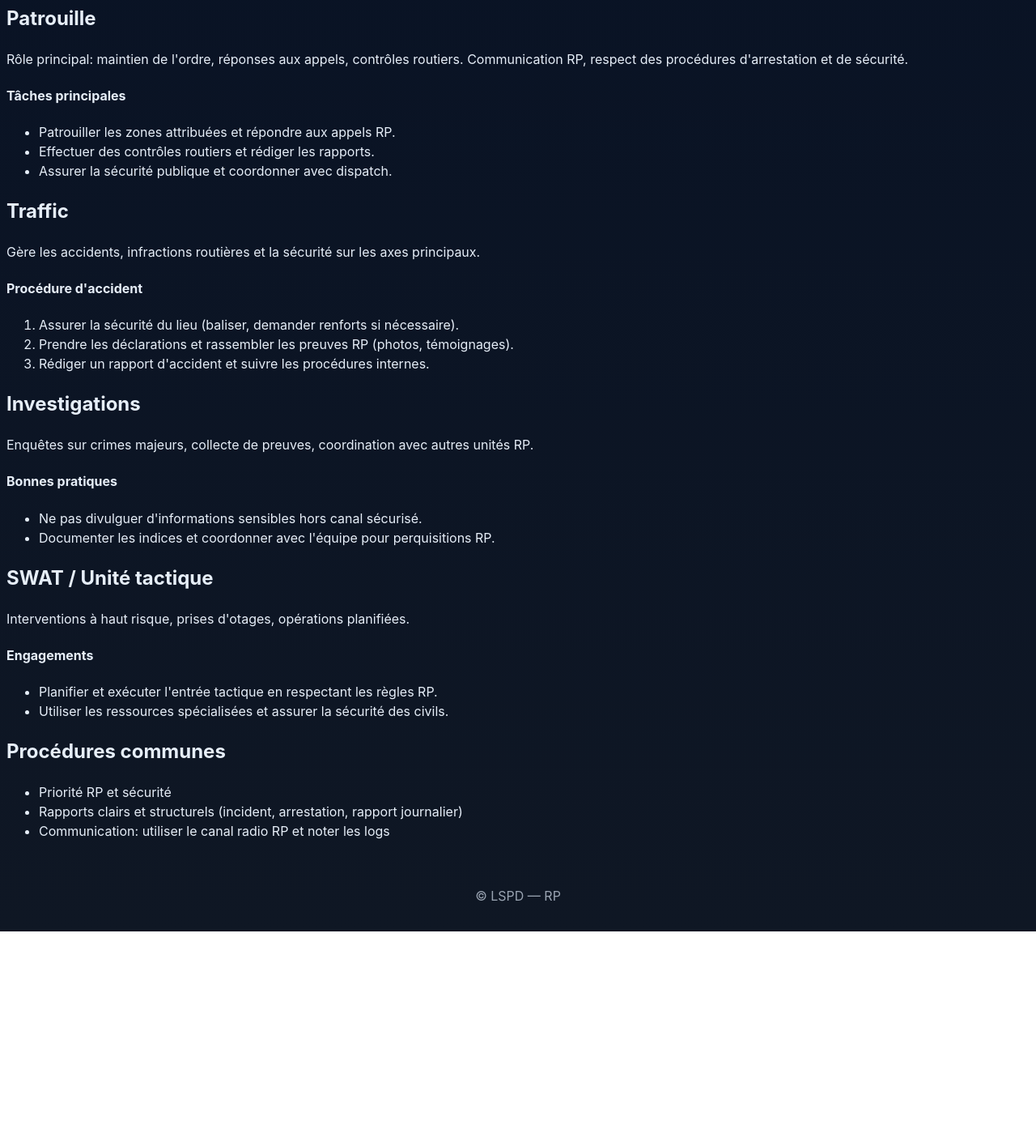
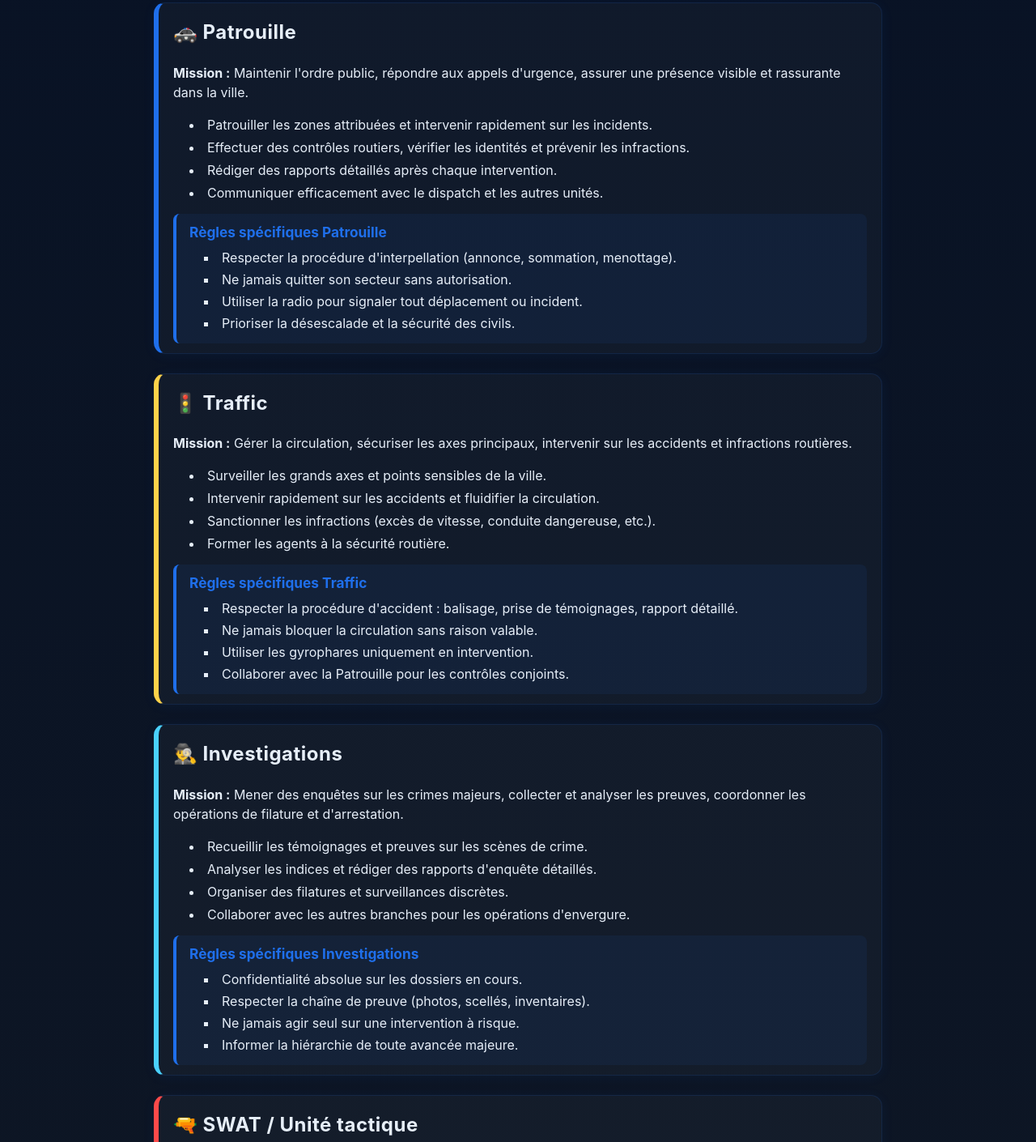
Before and after one commit to AM11s/LSPD, a plain HTML site: page manuel.html in a window 1280 px wide. Shown: the part 334-1744 px from the top of the page at 81% size. Before the commit the page ends 1484 px from the top, so only its background shows below. Drawn offline with Linux system fonts and the light colour scheme.

Commit message:
Manuel enrichi : visuel et règles détaillées pour chaque branche

```diff
--- a/css/styles.css
+++ b/css/styles.css
@@ -1,3 +1,18 @@
+/* Styles pour manuel.html (branches) */
+.branch-card{background:var(--glass);border:1.5px solid #1f6feb22;padding:18px 18px 12px 18px;margin:24px auto 24px auto;border-radius:14px;box-shadow:0 2px 16px #1f6feb11;max-width:900px;transition:box-shadow 0.2s,transform 0.2s}
+.branch-card:hover{box-shadow:0 6px 32px #1f6feb33;transform:scale(1.02)}
+.branch-card h2{margin-top:0;font-size:1.5rem;letter-spacing:0.5px}
+.branch-tasks{margin:10px 0 10px 0;padding-left:20px;color:var(--text)}
+.branch-tasks li{margin-bottom:4px;list-style:disc inside}
+.branch-rules{background:rgba(31,111,235,0.07);border-left:4px solid var(--accent);padding:10px 16px;margin:14px 0 0 0;border-radius:8px}
+.branch-rules h4{margin:0 0 6px 0;color:var(--accent);font-size:1.08rem}
+.branch-rules ul{margin:0;padding-left:18px}
+.branch-rules li{margin-bottom:3px;list-style:square inside}
+.patrol{border-left:6px solid #1f6feb}
+.traffic{border-left:6px solid #ffd24a}
+.investigations{border-left:6px solid #4ad1ff}
+.swat{border-left:6px solid #ff4a4a}
+.common{border-left:6px solid #9aa4b2}
 :root{--bg:#0f1724;--card:#071428;--accent:#1f6feb;--muted:#9aa4b2;--text:#e6eef8;--glass:rgba(255,255,255,0.03)}
 *{box-sizing:border-box}
 body{font-family:Inter,Arial,Helvetica,sans-serif;margin:0;background:linear-gradient(180deg,#081225 0%, var(--bg) 100%);color:var(--text);line-height:1.5}
--- a/manuel.html
+++ b/manuel.html
@@ -7,13 +7,20 @@
   <link rel="stylesheet" href="css/styles.css">
 </head>
 <body>
-  <header>
+  <header class="site-header">
+    <div class="header-inner">
+      <a class="brand" href="index.html">
+        <img src="assets/logo.svg" alt="LSPD logo" class="logo">
+        <div>
           <h1>Manuel des branches — LSPD</h1>
-    <nav>
-      <a href="index.html">Accueil</a> |
-      <a href="regles.html">Règles</a> |
+        </div>
+      </a>
+      <nav class="main-nav">
+        <a href="index.html">Accueil</a>
+        <a href="regles.html">Règles</a>
         <a href="recrutement.html">Recrutement</a>
       </nav>
+    </div>
   </header>
   <main>
     <section class="toc">
@@ -27,59 +34,99 @@
       </ul>
     </section>
 
-    <section id="patrol">
-      <h2>Patrouille</h2>
-      <p>Rôle principal: maintien de l'ordre, réponses aux appels, contrôles routiers. Communication RP, respect des procédures d'arrestation et de sécurité.</p>
-      <h4>Tâches principales</h4>
+    <section id="patrol" class="branch-card patrol">
+      <h2>🚓 Patrouille</h2>
+      <p><strong>Mission :</strong> Maintenir l'ordre public, répondre aux appels d'urgence, assurer une présence visible et rassurante dans la ville.</p>
+      <ul class="branch-tasks">
+        <li>Patrouiller les zones attribuées et intervenir rapidement sur les incidents.</li>
+        <li>Effectuer des contrôles routiers, vérifier les identités et prévenir les infractions.</li>
+        <li>Rédiger des rapports détaillés après chaque intervention.</li>
+        <li>Communiquer efficacement avec le dispatch et les autres unités.</li>
+      </ul>
+      <div class="branch-rules">
+        <h4>Règles spécifiques Patrouille</h4>
         <ul>
-        <li>Patrouiller les zones attribuées et répondre aux appels RP.</li>
-        <li>Effectuer des contrôles routiers et rédiger les rapports.</li>
-        <li>Assurer la sécurité publique et coordonner avec dispatch.</li>
+          <li>Respecter la procédure d'interpellation (annonce, sommation, menottage).</li>
+          <li>Ne jamais quitter son secteur sans autorisation.</li>
+          <li>Utiliser la radio pour signaler tout déplacement ou incident.</li>
+          <li>Prioriser la désescalade et la sécurité des civils.</li>
         </ul>
+      </div>
     </section>
 
-    <section id="traffic">
-      <h2>Traffic</h2>
-      <p>Gère les accidents, infractions routières et la sécurité sur les axes principaux.</p>
-      <h4>Procédure d'accident</h4>
-      <ol>
-        <li>Assurer la sécurité du lieu (baliser, demander renforts si nécessaire).</li>
-        <li>Prendre les déclarations et rassembler les preuves RP (photos, témoignages).</li>
-        <li>Rédiger un rapport d'accident et suivre les procédures internes.</li>
-      </ol>
+    <section id="traffic" class="branch-card traffic">
+      <h2>🚦 Traffic</h2>
+      <p><strong>Mission :</strong> Gérer la circulation, sécuriser les axes principaux, intervenir sur les accidents et infractions routières.</p>
+      <ul class="branch-tasks">
+        <li>Surveiller les grands axes et points sensibles de la ville.</li>
+        <li>Intervenir rapidement sur les accidents et fluidifier la circulation.</li>
+        <li>Sanctionner les infractions (excès de vitesse, conduite dangereuse, etc.).</li>
+        <li>Former les agents à la sécurité routière.</li>
+      </ul>
+      <div class="branch-rules">
+        <h4>Règles spécifiques Traffic</h4>
+        <ul>
+          <li>Respecter la procédure d'accident : balisage, prise de témoignages, rapport détaillé.</li>
+          <li>Ne jamais bloquer la circulation sans raison valable.</li>
+          <li>Utiliser les gyrophares uniquement en intervention.</li>
+          <li>Collaborer avec la Patrouille pour les contrôles conjoints.</li>
+        </ul>
+      </div>
     </section>
 
-    <section id="investigations">
-      <h2>Investigations</h2>
-      <p>Enquêtes sur crimes majeurs, collecte de preuves, coordination avec autres unités RP.</p>
-      <h4>Bonnes pratiques</h4>
+    <section id="investigations" class="branch-card investigations">
+      <h2>🕵️‍♂️ Investigations</h2>
+      <p><strong>Mission :</strong> Mener des enquêtes sur les crimes majeurs, collecter et analyser les preuves, coordonner les opérations de filature et d'arrestation.</p>
+      <ul class="branch-tasks">
+        <li>Recueillir les témoignages et preuves sur les scènes de crime.</li>
+        <li>Analyser les indices et rédiger des rapports d'enquête détaillés.</li>
+        <li>Organiser des filatures et surveillances discrètes.</li>
+        <li>Collaborer avec les autres branches pour les opérations d'envergure.</li>
+      </ul>
+      <div class="branch-rules">
+        <h4>Règles spécifiques Investigations</h4>
         <ul>
-        <li>Ne pas divulguer d'informations sensibles hors canal sécurisé.</li>
-        <li>Documenter les indices et coordonner avec l'équipe pour perquisitions RP.</li>
+          <li>Confidentialité absolue sur les dossiers en cours.</li>
+          <li>Respecter la chaîne de preuve (photos, scellés, inventaires).</li>
+          <li>Ne jamais agir seul sur une intervention à risque.</li>
+          <li>Informer la hiérarchie de toute avancée majeure.</li>
         </ul>
+      </div>
     </section>
 
-    <section id="squad">
-      <h2>SWAT / Unité tactique</h2>
-      <p>Interventions à haut risque, prises d'otages, opérations planifiées.</p>
-      <h4>Engagements</h4>
+    <section id="squad" class="branch-card swat">
+      <h2>🔫 SWAT / Unité tactique</h2>
+      <p><strong>Mission :</strong> Intervenir sur les situations à haut risque : prises d'otages, forcenés, opérations planifiées et arrestations dangereuses.</p>
+      <ul class="branch-tasks">
+        <li>Planifier chaque intervention avec briefing obligatoire.</li>
+        <li>Utiliser l'équipement spécialisé (boucliers, armes non létales, etc.).</li>
+        <li>Assurer la sécurité des civils et des collègues avant tout.</li>
+        <li>Coordonner avec les autres branches pour le soutien logistique.</li>
+      </ul>
+      <div class="branch-rules">
+        <h4>Règles spécifiques SWAT</h4>
         <ul>
-        <li>Planifier et exécuter l'entrée tactique en respectant les règles RP.</li>
-        <li>Utiliser les ressources spécialisées et assurer la sécurité des civils.</li>
+          <li>Respecter la chaîne de commandement lors des opérations.</li>
+          <li>Ne jamais engager sans ordre du chef d'équipe.</li>
+          <li>Utiliser la force de manière proportionnée et justifiée.</li>
+          <li>Débriefer chaque intervention pour améliorer les procédures.</li>
         </ul>
+      </div>
     </section>
 
-    <section id="procedures">
-      <h2>Procédures communes</h2>
-      <ul>
-        <li>Priorité RP et sécurité</li>
-        <li>Rapports clairs et structurels (incident, arrestation, rapport journalier)</li>
-        <li>Communication: utiliser le canal radio RP et noter les logs</li>
+    <section id="procedures" class="branch-card common">
+      <h2>📋 Procédures communes</h2>
+      <ul class="branch-tasks">
+        <li>Priorité à la sécurité et à l'immersion RP.</li>
+        <li>Rapports clairs et structurés (incident, arrestation, rapport journalier).</li>
+        <li>Communication : utiliser le canal radio RP et noter les logs importants.</li>
+        <li>Respect de la hiérarchie et des consignes de service.</li>
       </ul>
     </section>
   </main>
+  <hr class="separator">
   <footer>
-    <p>© LSPD — RP</p>
+    <p>© LSPD — RP — Manuel enrichi, usage roleplay uniquement.</p>
   </footer>
   <script src="js/main.js" defer></script>
 </body>
```
Lines whose indentation alone changed are shown as unchanged.
